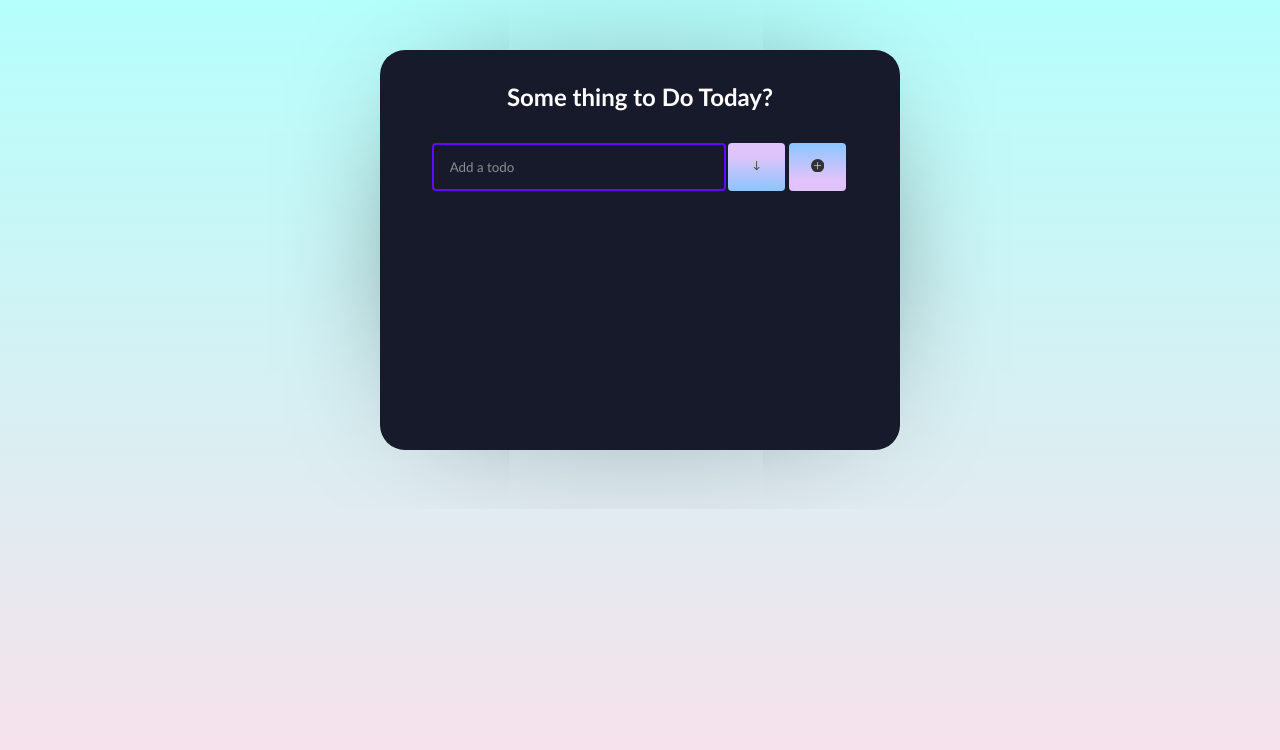
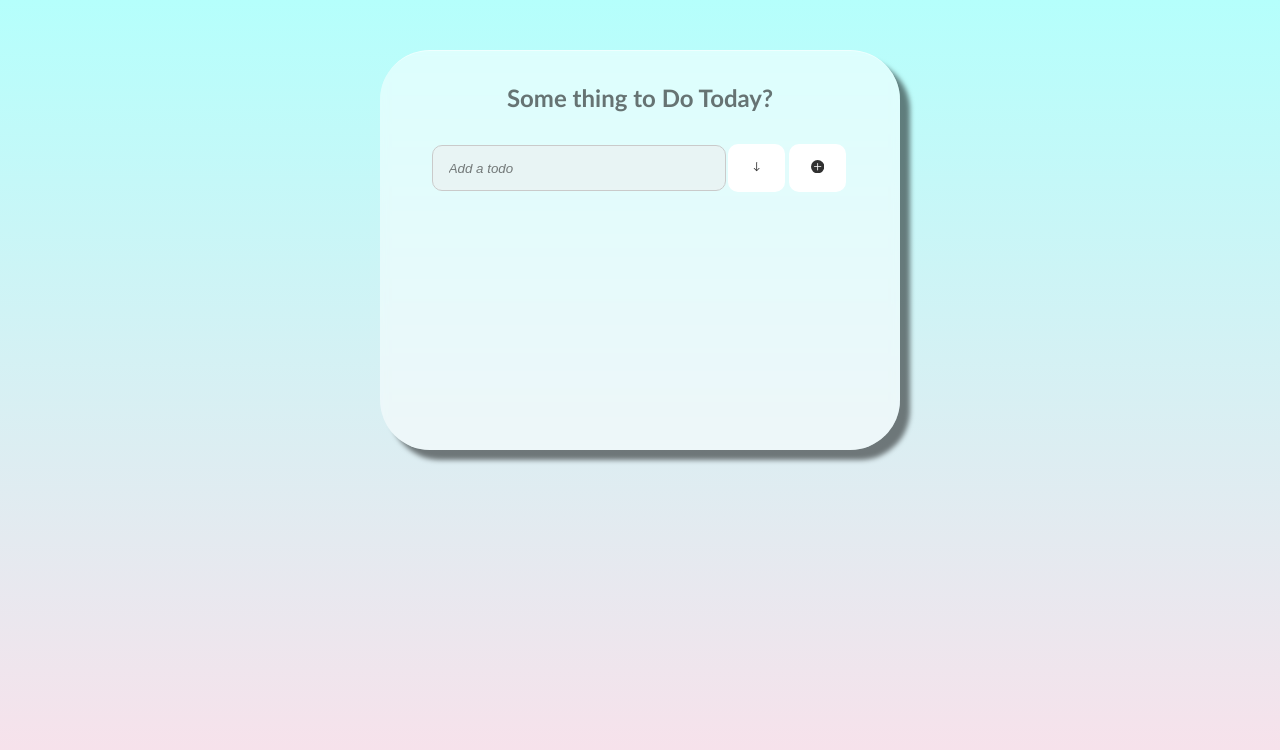
Before and after one commit to ChatoUrt/App-To-Do-list---CC-Project, a React (Create React App) app in the folder tesseract-frontend/: page / in a window 1280 px wide. Shown: the top 750 px of the page. Built offline with nearby package versions, Linux system fonts and the light colour scheme; no server answers.

Commit message:
General chnage in sheestyle

```diff
--- a/tesseract-frontend/src/App.css
+++ b/tesseract-frontend/src/App.css
@@ -20,30 +20,29 @@ body {
   justify-content: start;
   width: 520px;
   min-height: 400px;
-  background: #161a2b;
+  background: rgba(255, 255, 255, 0.5);
   text-align: center;
   margin: 50px auto;
-  border-radius: 25px;
+  border-radius: 50px;
   padding: 0 50px;
   padding-bottom: 32px;
-  box-shadow: 0 0 10rem -5rem
+  box-shadow: 10px 10px 5px rgba(0, 0, 0, 0.5);
+  border-top: 1px solid rgba(255, 255, 255, 0.5);
+  border-left: rgba(255, 255, 255, 0.5);
+  backdrop-filter: blur(5px);
 }
 
 
 
 h1 {
   margin: 32px 0;
-  color: #fff;
+  color: #0707078f;
   font-size: 24px;
 }
 
 .complete {
   text-decoration: line-through;
   opacity: 0.4;
-}
-
-.todo-row.complete>div>div.icons>svg:nth-child(1) {
-  opacity: 1;
 }
 
 .todo-form {
@@ -53,12 +52,35 @@ h1 {
 
 .todo-input {
   padding: 14px 32px 14px 16px;
-  border-radius: 4px;
-  border: 2px solid #5d0cff;
+  border-radius: 10px;
+  border: 1px solid #cacaca;
+  background: #eeeeee8f;
   outline: none;
   width: 70%;
-  background: transparent;
-  color: #fff;
+  color: #2c2c2c;
+}
+
+@keyframes bgcolor {
+  0%
+  {
+    background:#E74C3C ;
+  }
+  20% {
+    background:#2980B9 ;
+  }
+  40% {
+    background:#F1C40F ;
+  }
+  60% {
+    background:#8E44AD ;
+  }
+  80% {
+    background:#34495E ;
+  }
+  100% {
+    background:#E74C3C ;
+  }
+
 }
 
 .todo-description {
@@ -70,7 +92,9 @@ h1 {
 }
 
 .todo-input::placeholder {
-  color: rgba(255, 255, 255, 0.5);
+  color: rgba(7, 7, 7, 0.521);
+  font-family: sans-serif;
+  font-style: italic;
 }
 
 .todo-button {
@@ -78,32 +102,26 @@ h1 {
   height: fit-content;
   width: fit-content;
   border: none;
-  border-radius: 4px;
+  border-radius: 10px;
   cursor: pointer;
   outline: none;
   margin: 0 2px;
   padding: 16px 22px;
-  background-color: #4158D0;
-  background-image: linear-gradient(
-    180deg,
-    rgba(142, 197, 255, 1) 2%,
-    rgba(224, 195, 250, 1) 75%
-  );
+  background-color: #ffffff;
   color: #313131;
   text-transform: capitalize;
+
+  /*Make a hover increasing the size of the icon, maybe if you want, change them color*/
 }
 
 .todo-input.edit {
   border: 2px solid #149fff;
+  color: #2c2c2c;
 }
 
+
 .todo-button.edit {
-  background-image: linear-gradient(
-    0deg,
-
-    rgba(142, 197, 255, 1) 2%,
-    rgba(224, 195, 250, 1) 75%
-  );
+  background-color: #ffffff;
 }
 
 .todo-container {
@@ -117,61 +135,52 @@ h1 {
   justify-content: space-between;
   align-items: center;
   margin: 4px auto;
-  color: #fff;
-
-  background-image: linear-gradient(
-    0deg,
-    #FF99AC 0%,
-    #2B86C5 100%
-  );
-
+  color: #383838af;
+  background: rgba(255, 255, 255, 0.3);
   padding: 16px;
-  border-radius: 5px;
+  border-radius: 9.5px;
   width: 100%;
 }
 
 .todo-row:nth-child(4n + 1) {
 
-  background-image: linear-gradient(
-    0deg,
-    #FF9A8B 0%,
-    #FF99AC 100%
-  );
+  background: rgba(255, 255, 255, 0.3);
+
 }
 
 .todo-row:nth-child(4n + 2) {
 
-  background-image: linear-gradient(
-    0deg,
-    #FF3CAD 0%,
-    #FF9A8B 100%
-  );
+  background: rgba(255, 255, 255, 0.3);
 
 }
 
 .todo-row:nth-child(4n + 3) {
 
-  background-image: linear-gradient(
-    180deg,
-    #FF3CAC 0%,
-    #784BA0 50%,
-    #2B86C5 90%
-  );
+  background: rgba(255, 255, 255, 0.3);
+
 }
 
 #root>div>div:nth-child(n)>div>div.icons>svg:nth-child(n) {
+  font-size: 1.2em;
+  color: #6d6c6c;
   transition: 0.4s;
-  color: #fff;
 }
 
+
+
+
+
+/*======================================================SELECTORS HOVERS==================================================*/
 /*CHECK*/
+
 #root>div>div:nth-child(n)>div>div.icons>svg:nth-child(1):hover {
   color: chartreuse;
-  transition: 0.4s ;
+  transition: 0.4s;
   transform: scale(1.5);
 }
 
 /*SHOW DESCRPT*/
+
 #root>div>div:nth-child(n)>div>div.icons>svg:nth-child(2):hover {
   color: #E304f9;
   transition: 0.4s;
@@ -179,17 +188,21 @@ h1 {
 }
 
 /*DELETE*/
+
 #root>div>div:nth-child(n)>div>div.icons>svg:nth-child(3):hover {
   color: red;
   transition: 0.4s;
   transform: scale(1.5);
 }
 
+/*EDIT*/
+
 #root>div>div:nth-child(n)>div>div.icons>svg:nth-child(4):hover {
   color: #04ecf9;
   transition: 0.4s;
   transform: scale(1.5);
 }
+/*======================================================SELECTORS HOVERS==================================================*/
 
 
 
@@ -198,6 +211,7 @@ h1 {
   align-items: center;
   font-size: 24px;
   cursor: pointer;
+
 }
 
 .delete-icon {
--- a/tesseract-frontend/src/components/API.js
+++ b/tesseract-frontend/src/components/API.js
@@ -9,6 +9,5 @@ export const getToDo = async () => {
         alert(`An error has occurred, trying to get a To Do: ${error.message}. Verify the information and try again`);
         return [];
     }
-    //@todo implementar lógica de manejo de errores try-catch
 
 };
```
Also changed, not shown: 2 other files (tests, documents, lock files or other folders).
